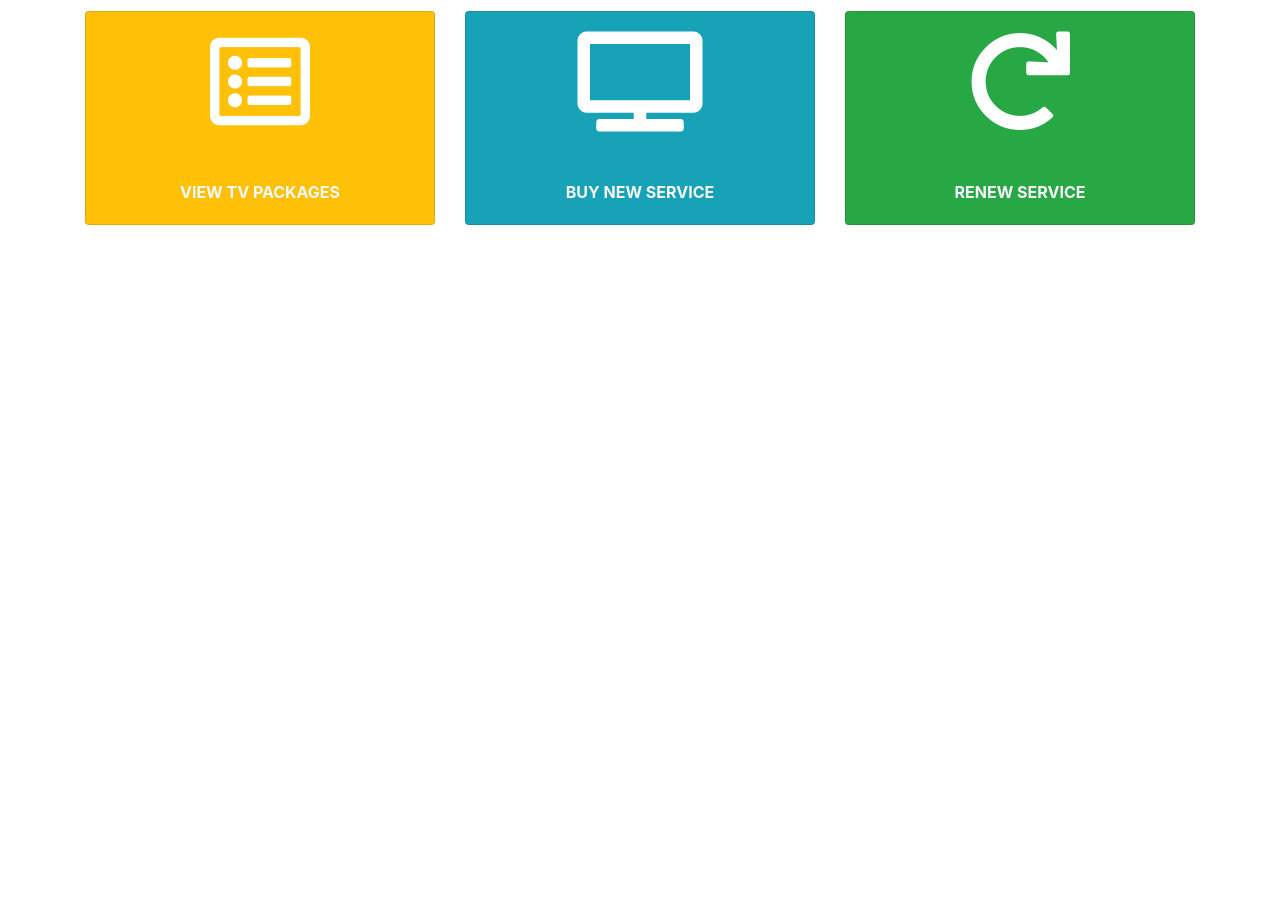
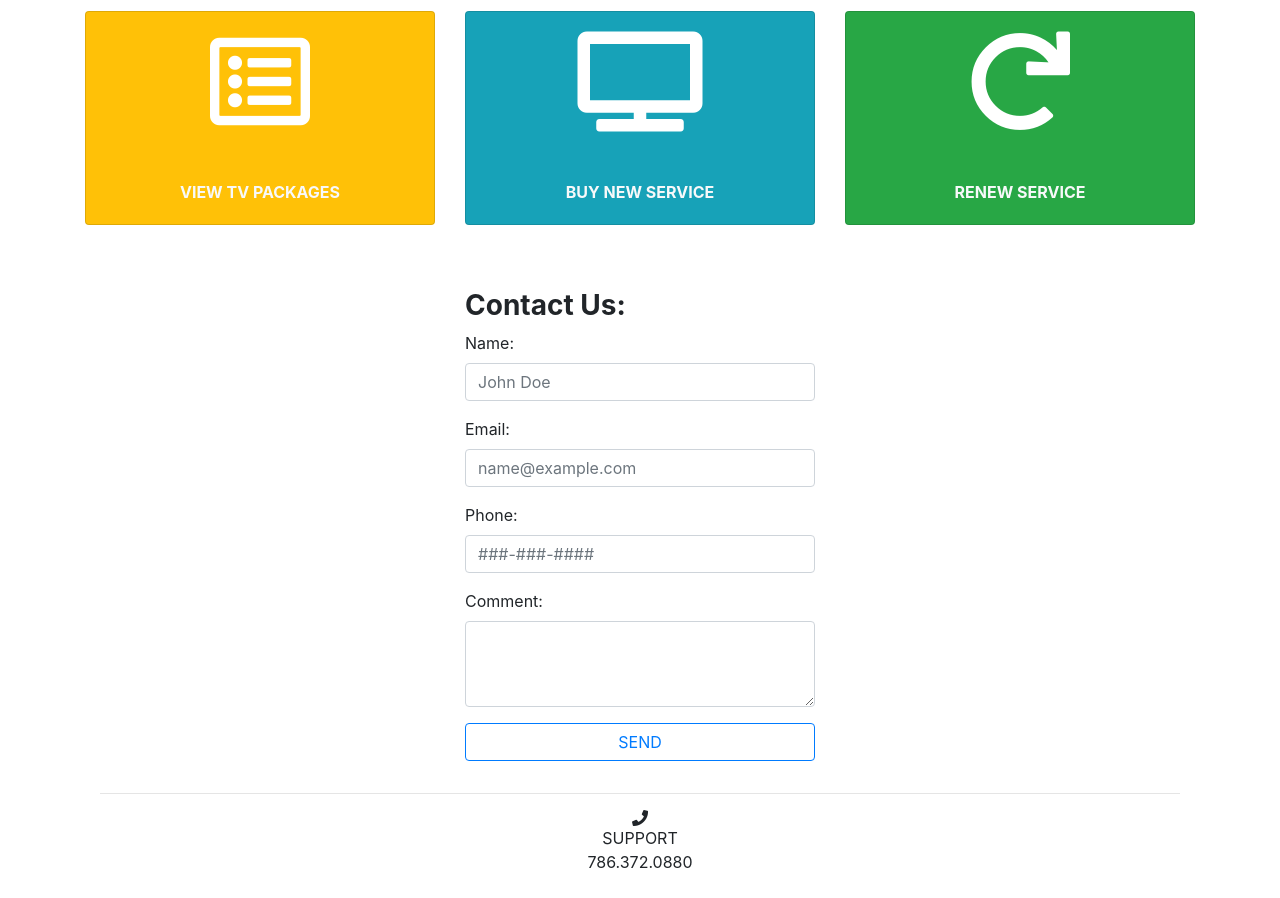
Before and after one commit to dogrock2/NasaTvTech2, a plain HTML site: page index.html in a window 1280 px wide. Shown: the part 407-1305 px from the top of the page. Before the commit the page ends 800 px from the top, so only its background shows below. Drawn offline with nearby package versions, Linux system fonts and the light colour scheme.

Commit message:
added frm

```diff
--- a/index.html
+++ b/index.html
@@ -141,6 +141,47 @@
                 </div>
             </div>
         </section>
+        <!-- Contact Section -->
+        <section>
+            <div class="row mt-5">
+                <div class="col-lg-4 col-sm-2 "></div>
+                <div class="col-lg-4 col-sm-8 ">
+                    <form>
+                        <h3><span class="font-weight-bold">Contact Us:<span></h3>
+                        <div class="form-group">
+                            <label for="frmName">Name:</label>
+                            <input type="text" class="form-control" id="frmName" placeholder="John Doe">
+                        </div>
+                        <div class="form-group">
+                            <label for="exampleFormControlInput1">Email:</label>
+                            <input type="email" class="form-control" id="frmEmail" placeholder="name@example.com">
+                        </div>
+                        <div class="form-group">
+                            <label for="frmPhone">Phone:</label>
+                            <input type="text" class="form-control" id="frmPhone" placeholder="###-###-####">
+                        </div>
+                        <div class="form-group">
+                            <label for="frmComment">Comment:</label>
+                            <textarea class="form-control" id="frmComment" rows="3"></textarea>
+                        </div>
+                        <button class="btn btn-outline-primary btn-block">SEND</button>
+                    </form>
+                </div>
+                <div class="col"></div>
+            </div>
+        </section>
+        <!-- Footer -->
+        <section class="container">
+            <div class="row">
+                <div class="col text-center">
+                    <hr>
+                    <div><i class="fas fa-phone"></i></div>
+                    <div>SUPPORT</div>
+                    <div>786.372.0880</div>
+                </div>
+            </div>
+        </section><br>
+
         <!-- Packages Modal -->
         <div class="modal fade" id="channelsModal" tabindex="-1" role="dialog" aria-labelledby="modalTitle"
             aria-hidden="true">
```
